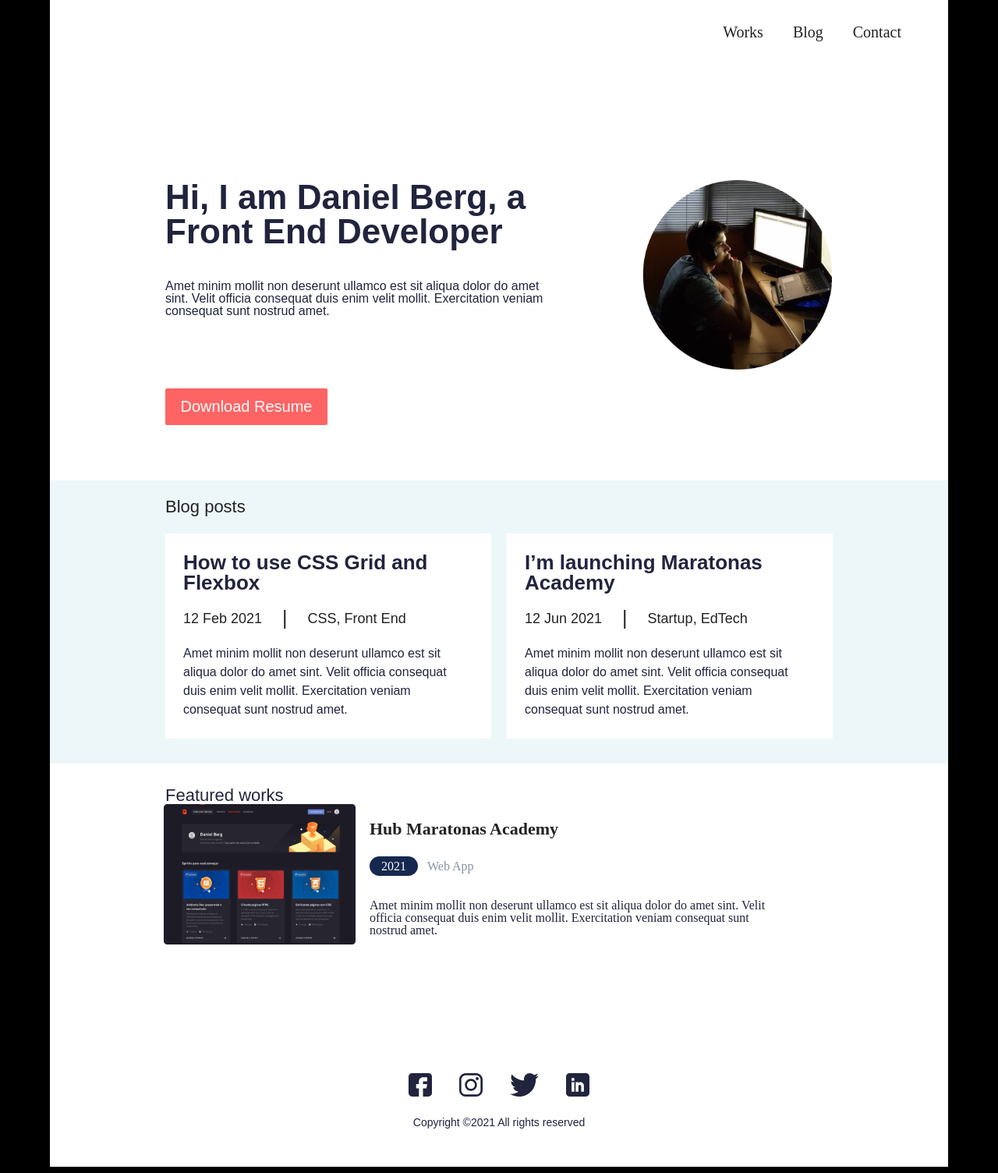
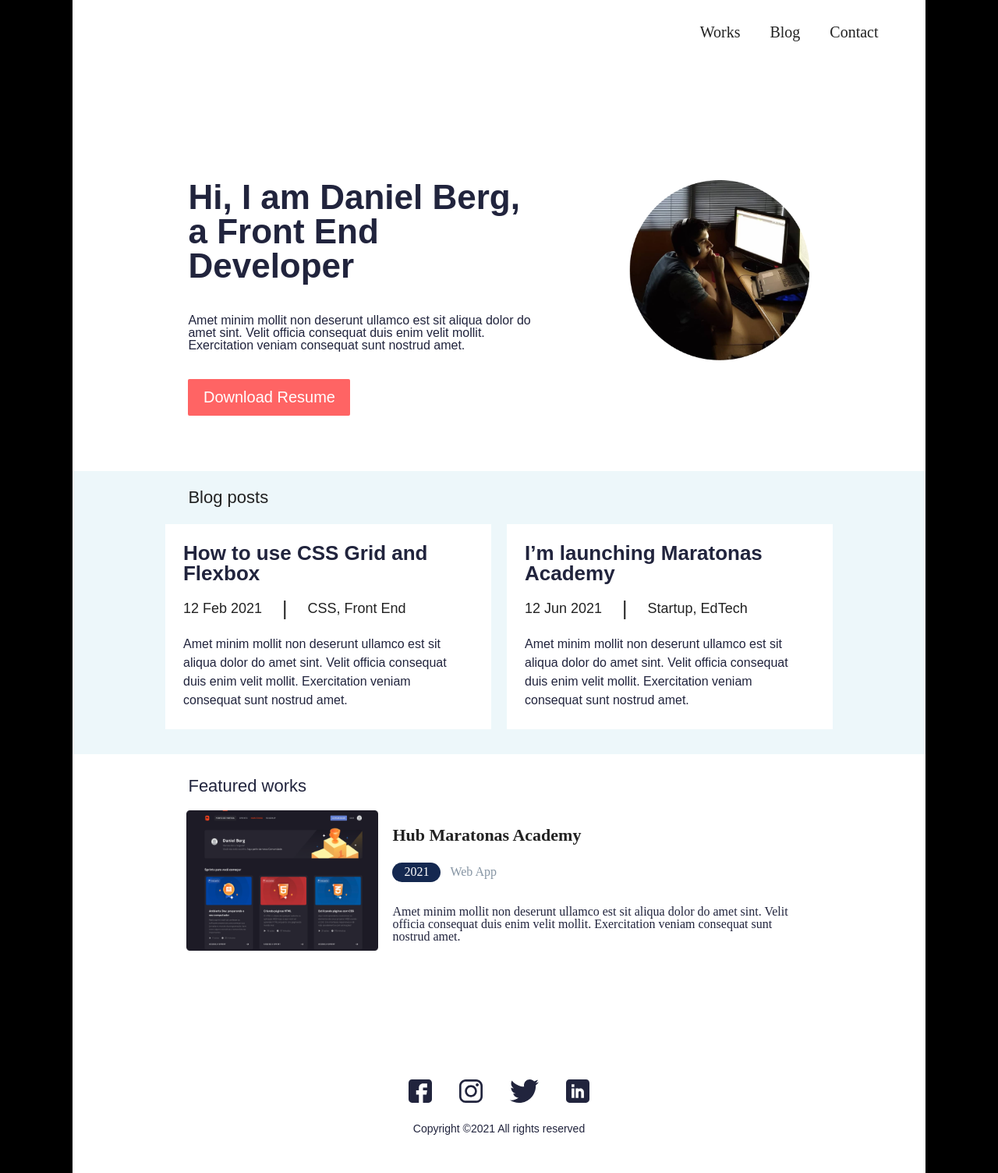
Before and after one commit to EdsonTomasDev/BlogPortifolio-desktop, a plain HTML site: page index.html in a window 1280 px wide. Shown: the whole page at 78% size. Drawn offline with Linux system fonts and the light colour scheme; files whose address does not match are found by name.

Commit message:
Feat: Width content in genera.css

```diff
--- a/style/components/blogposts.css
+++ b/style/components/blogposts.css
@@ -1,5 +1,5 @@
 .blogposts_background {
-    width: 1152px;
+    width: 100%;
     background:#EDF7FA;
     margin-top: 71px;
     margin-bottom: 0px;
--- a/style/components/button.css
+++ b/style/components/button.css
@@ -1,5 +1,5 @@
 .button {
-    width: 1152px;
+    width: 100%;
     margin-left: auto;
     margin-right: auto;
     margin-top: 24px;
--- a/style/components/feature.css
+++ b/style/components/feature.css
@@ -1,5 +1,5 @@
 .feature {
-    width: 1152px;
+    width: 100%;
     margin-top: 0px;
     margin-bottom: 165px;
     margin-left: auto;
@@ -23,6 +23,7 @@
 .feature-portifolio {
     display: flex;
     margin-left: 146px;
+    margin-top: 20px;
 
 }
 
--- a/style/components/navbar-menu.css
+++ b/style/components/navbar-menu.css
@@ -1,5 +1,5 @@
 .navbar-menu {
-    width: 1152px;
+    width: 100%;
     text-align: right;
     margin: 0 auto;
     background: #fff;
--- a/style/components/navbar-profile.css
+++ b/style/components/navbar-profile.css
@@ -1,18 +1,18 @@
 .navbar-profile {
-    width: 1152px;
+    width: 100%;
     display: flex;
     justify-content: space-between;
     margin-left: auto;
     margin-right: auto;
     margin-top: 175px;
     margin-bottom: 0px;
-    background: #fff;
+    background: #FFF;
 
 }
 
 .navbar-profile img {
-    width: 243px;
-    height: 243px;
+    width: 21.09%;
+    height: 21.09%;
     margin-right: 149px;
     margin-left: 115px;
 }
--- a/style/page/general.css
+++ b/style/page/general.css
@@ -3,8 +3,8 @@ background: #000;
 }
 
 .content {
-    background: #FFF;
-    width: 1152px;
+    background: #fff;
+    width: 85.4%;
     padding-top: 27px;
     padding-bottom: 50px;
     margin: 0  auto;
```
